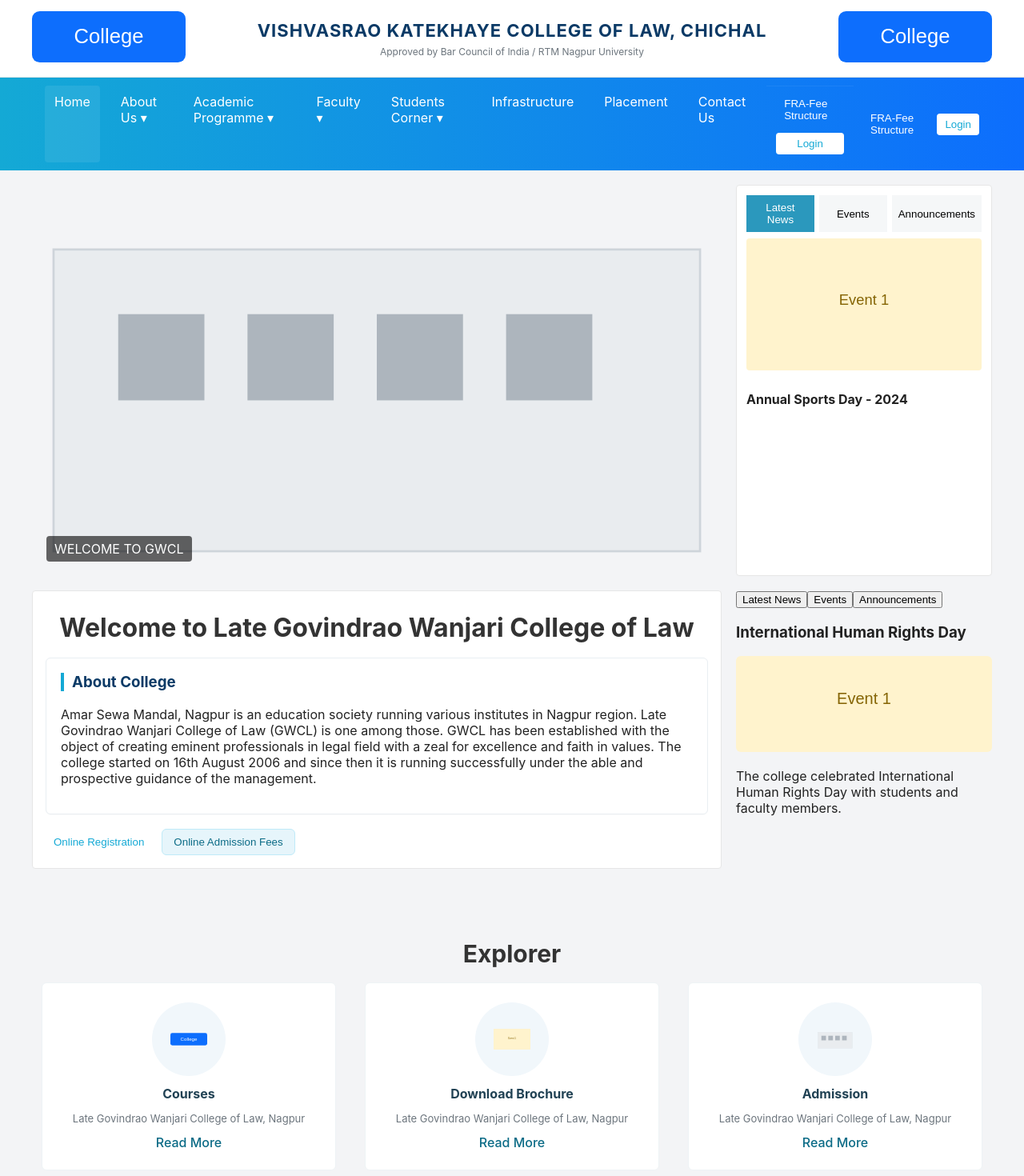
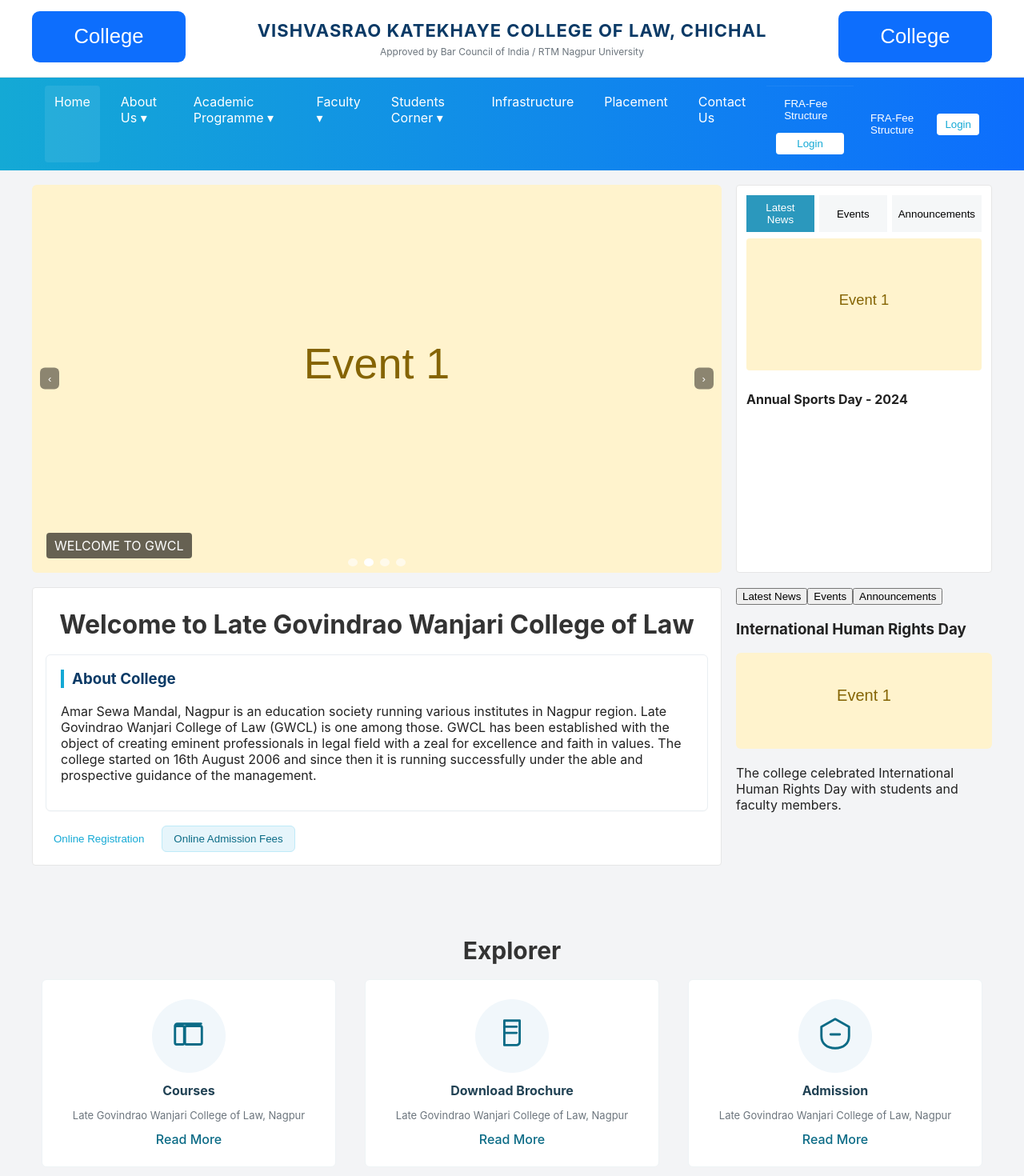
Before and after one commit to amit45555/swap-college-law, a React (Vite) app: page / in a window 1280 px wide. Shown: the top 1470 px of the page at 80% size. Built offline with nearby package versions, Linux system fonts and the light colour scheme; the HTML template or start-up script is replaced by a standard one.

Commit message:
icon change

```diff
--- a/src/components/Banner.jsx
+++ b/src/components/Banner.jsx
@@ -1,12 +1,63 @@
-import React from 'react'
+import React, { useEffect, useRef, useState } from 'react'
 
 const Banner = () => {
+  const images = [
+    '/assets/images/building.svg',
+    '/assets/images/event1.svg',
+    '/assets/images/logo.svg',
+    '/assets/images/event1.svg'
+  ]
+  const [index, setIndex] = useState(0)
+  const timerRef = useRef(null)
+
+  const start = () => {
+    stop()
+    timerRef.current = setInterval(() => {
+      setIndex(i => (i + 1) % images.length)
+    }, 4000)
+  }
+  const stop = () => {
+    if (timerRef.current) {
+      clearInterval(timerRef.current)
+      timerRef.current = null
+    }
+  }
+
+  useEffect(() => {
+    start()
+    return () => stop()
+    // eslint-disable-next-line react-hooks/exhaustive-deps
+  }, [])
+
+  const prev = () => setIndex(i => (i - 1 + images.length) % images.length)
+  const next = () => setIndex(i => (i + 1) % images.length)
+  const go = (i) => setIndex(i)
+
   return (
     <section className="banner">
       <div className="banner-left">
-        <img src="/assets/images/building.svg" alt="College Building" />
+        <div className="carousel" onMouseEnter={stop} onMouseLeave={start}>
+          <div className="carousel-track" style={{ transform: `translateX(-${index * 100}%)` }}>
+            {images.map((src, i) => (
+              <div className={`slide ${i === index ? 'active' : ''}`} key={i}>
+                <img src={src} alt={`Slide ${i + 1}`} />
+              </div>
+            ))}
+          </div>
+
+          <button className="carousel-btn prev" onClick={() => { prev(); start() }} aria-label="Previous slide">‹</button>
+          <button className="carousel-btn next" onClick={() => { next(); start() }} aria-label="Next slide">›</button>
+
+          <div className="carousel-dots">
+            {images.map((_, i) => (
+              <button key={i} className={`dot ${i === index ? 'active' : ''}`} onClick={() => { go(i); start() }} aria-label={`Go to slide ${i + 1}`} />
+            ))}
+          </div>
+        </div>
+
         <div className="banner-caption">WELCOME TO GWCL</div>
       </div>
+
       <aside className="banner-right">
         <div className="tabs-header">
           <button className="tab active">Latest News</button>
@@ -19,7 +70,7 @@
         </div>
       </aside>
     </section>
-  );
-};
+  )
+}
 
-export default Banner;
+export default Banner
--- /dev/null
+++ b/src/components/IconCircle.jsx
@@ -0,0 +1,71 @@
+import React, { useRef } from 'react'
+
+const SvgIcon = ({ name }) => {
+  switch (name) {
+    case 'courses':
+      return (
+        <svg width="46" height="46" viewBox="0 0 24 24" fill="none" xmlns="http://www.w3.org/2000/svg">
+          <path d="M3 6.5C3 5.67157 3.67157 5 4.5 5H20" stroke="#0b6b86" strokeWidth="1.5" strokeLinecap="round" strokeLinejoin="round"/>
+          <rect x="3" y="6.5" width="6" height="12" rx="1" stroke="#0b6b86" strokeWidth="1.5"/>
+          <rect x="9.5" y="6.5" width="11" height="12" rx="1" stroke="#0b6b86" strokeWidth="1.5"/>
+        </svg>
+      )
+    case 'brochure':
+      return (
+        <svg width="46" height="46" viewBox="0 0 24 24" fill="none" xmlns="http://www.w3.org/2000/svg">
+          <path d="M7 3h10v14a2 2 0 0 1-2 2H7V3z" stroke="#0b6b86" strokeWidth="1.5" strokeLinecap="round" strokeLinejoin="round"/>
+          <path d="M7 7h8" stroke="#0b6b86" strokeWidth="1.5" strokeLinecap="round" strokeLinejoin="round"/>
+          <path d="M7 11h8" stroke="#0b6b86" strokeWidth="1.5" strokeLinecap="round" strokeLinejoin="round"/>
+        </svg>
+      )
+    case 'admission':
+      return (
+        <svg width="46" height="46" viewBox="0 0 24 24" fill="none" xmlns="http://www.w3.org/2000/svg">
+          <path d="M12 2L3 7v6c0 5 3.58 8 9 8s9-3 9-8V7l-9-5z" stroke="#0b6b86" strokeWidth="1.5" strokeLinecap="round" strokeLinejoin="round"/>
+          <path d="M9 12h6" stroke="#0b6b86" strokeWidth="1.5" strokeLinecap="round" strokeLinejoin="round"/>
+        </svg>
+      )
+    default:
+      return null
+  }
+}
+
+const IconCircle = ({ src, alt, icon }) => {
+  const imgRef = useRef(null)
+
+  const handleMove = (e) => {
+    const el = imgRef.current
+    if (!el) return
+    const rect = el.getBoundingClientRect()
+    const x = (e.clientX - rect.left) / rect.width // 0..1
+    const y = (e.clientY - rect.top) / rect.height
+
+    const moveX = (x - 0.5) * 14 // horizontal translate
+    const moveY = (y - 0.5) * 10 // vertical translate
+    const rotate = (x - 0.5) * 8 // small rotation
+
+    el.style.transform = `translate(${moveX}px, ${moveY}px) rotate(${rotate}deg)`
+    el.style.transition = 'transform 0s'
+  }
+
+  const handleLeave = () => {
+    const el = imgRef.current
+    if (!el) return
+    el.style.transition = 'transform 300ms cubic-bezier(.2,.9,.3,1)'
+    el.style.transform = 'translate(0,0) rotate(0deg)'
+  }
+
+  return (
+    <div className="icon-circle" onMouseMove={handleMove} onMouseLeave={handleLeave}>
+      {src ? (
+        <img ref={imgRef} src={src} alt={alt} />
+      ) : (
+        <div ref={imgRef} style={{display: 'inline-block'}} aria-hidden>
+          <SvgIcon name={icon} />
+        </div>
+      )}
+    </div>
+  )
+}
+
+export default IconCircle
--- a/src/pages/Home.jsx
+++ b/src/pages/Home.jsx
@@ -1,6 +1,7 @@
 import React from 'react'
 import Banner from "../components/Banner";
 import NewsTabs from "../components/NewsTabs";
+import IconCircle from "../components/IconCircle";
 
 const Home = () => {
   return (
@@ -37,27 +38,21 @@
         <h2 className="explorer-title">Explorer</h2>
         <div className="explorer-grid">
           <div className="explorer-card">
-            <div className="icon-circle">
-              <img src="/assets/images/logo.svg" alt="Courses" />
-            </div>
+            <IconCircle icon="courses" alt="Courses" />
             <h4>Courses</h4>
             <p className="muted">Late Govindrao Wanjari College of Law, Nagpur</p>
             <a className="read-more" href="#">Read More</a>
           </div>
 
           <div className="explorer-card">
-            <div className="icon-circle">
-              <img src="/assets/images/event1.svg" alt="Brochure" />
-            </div>
+            <IconCircle icon="brochure" alt="Brochure" />
             <h4>Download Brochure</h4>
             <p className="muted">Late Govindrao Wanjari College of Law, Nagpur</p>
             <a className="read-more" href="#">Read More</a>
           </div>
 
           <div className="explorer-card">
-            <div className="icon-circle">
-              <img src="/assets/images/building.svg" alt="Admission" />
-            </div>
+            <IconCircle icon="admission" alt="Admission" />
             <h4>Admission</h4>
             <p className="muted">Late Govindrao Wanjari College of Law, Nagpur</p>
             <a className="read-more" href="#">Read More</a>
--- a/src/styles.css
+++ b/src/styles.css
@@ -36,6 +36,22 @@
 .banner{max-width:1200px;margin:18px auto;display:flex;gap:18px}
 .banner-left{flex:1;position:relative}
 .banner-left img{width:100%;height:auto;max-height:520px;object-fit:cover;border-radius:4px}
+.banner-left img{width:100%;height:auto;max-height:520px;object-fit:cover;border-radius:4px}
+
+/* Carousel styles */
+.carousel{position:relative;overflow:hidden;border-radius:6px;background:#eef3f5}
+.carousel-track{display:flex;transition:transform .5s ease}
+.slide{min-width:100%;flex-shrink:0}
+.slide img{width:100%;height:auto;display:block;object-fit:cover}
+.carousel-btn{position:absolute;top:50%;transform:translateY(-50%);background:rgba(0,0,0,0.45);color:#fff;border:0;padding:6px 10px;border-radius:6px;cursor:pointer;z-index:30}
+.carousel-btn.prev{left:10px}
+.carousel-btn.next{right:10px}
+.carousel-dots{position:absolute;left:50%;transform:translateX(-50%);bottom:8px;display:flex;gap:8px;z-index:30}
+.dot{width:10px;height:10px;border-radius:50%;border:0;background:rgba(255,255,255,0.6);cursor:pointer}
+.dot.active{background:#fff}
+
+/* make caption sit above carousel edge */
+.banner-caption{position:relative;left:12px;bottom:0;background:rgba(0,0,0,0.6);color:#fff;padding:6px 10px;border-radius:4px;margin-top:8px;display:inline-block}
 .banner-caption{position:absolute;left:18px;bottom:18px;background:rgba(0,0,0,0.6);color:#fff;padding:6px 10px;border-radius:4px}
 .banner-right{width:320px;background:#fff;border-radius:4px;padding:12px;border:1px solid #e6e6e6}
 .tabs-header{display:flex;gap:6px;margin-bottom:8px}
@@ -88,6 +104,7 @@
 }
 @media (max-width:700px){
 	.features-grid{grid-template-columns:1fr}
+	.carousel-btn{padding:6px 8px}
 	.tile{height:160px}
 }
 @media (max-width:420px){
@@ -127,7 +144,11 @@
 .explorer-grid{display:flex;gap:36px;justify-content:space-between;margin-top:18px}
 .explorer-card{flex:1;background:#fff;padding:24px;border-radius:6px;text-align:center;border:1px solid #eef3f5}
 .icon-circle{width:92px;height:92px;border-radius:50%;background:#f1f7fb;display:flex;align-items:center;justify-content:center;margin:0 auto 12px}
-.icon-circle img{width:46px;height:46px}
+.icon-circle img{width:46px;height:46px;transition:transform 300ms cubic-bezier(.2,.9,.3,1);will-change:transform}
+
+/* slightly lift card on hover and make icon more interactive */
+.explorer-card{transition:transform 260ms ease, box-shadow 260ms ease}
+.explorer-card:hover{transform:translateY(-6px)}
 .explorer-card h4{margin:6px 0 6px;color:#214254}
 .explorer-card .muted{font-size:13px;color:var(--muted);margin-bottom:12px}
 .read-more{color:#0b6b86;text-decoration:none;font-weight:500}
```
